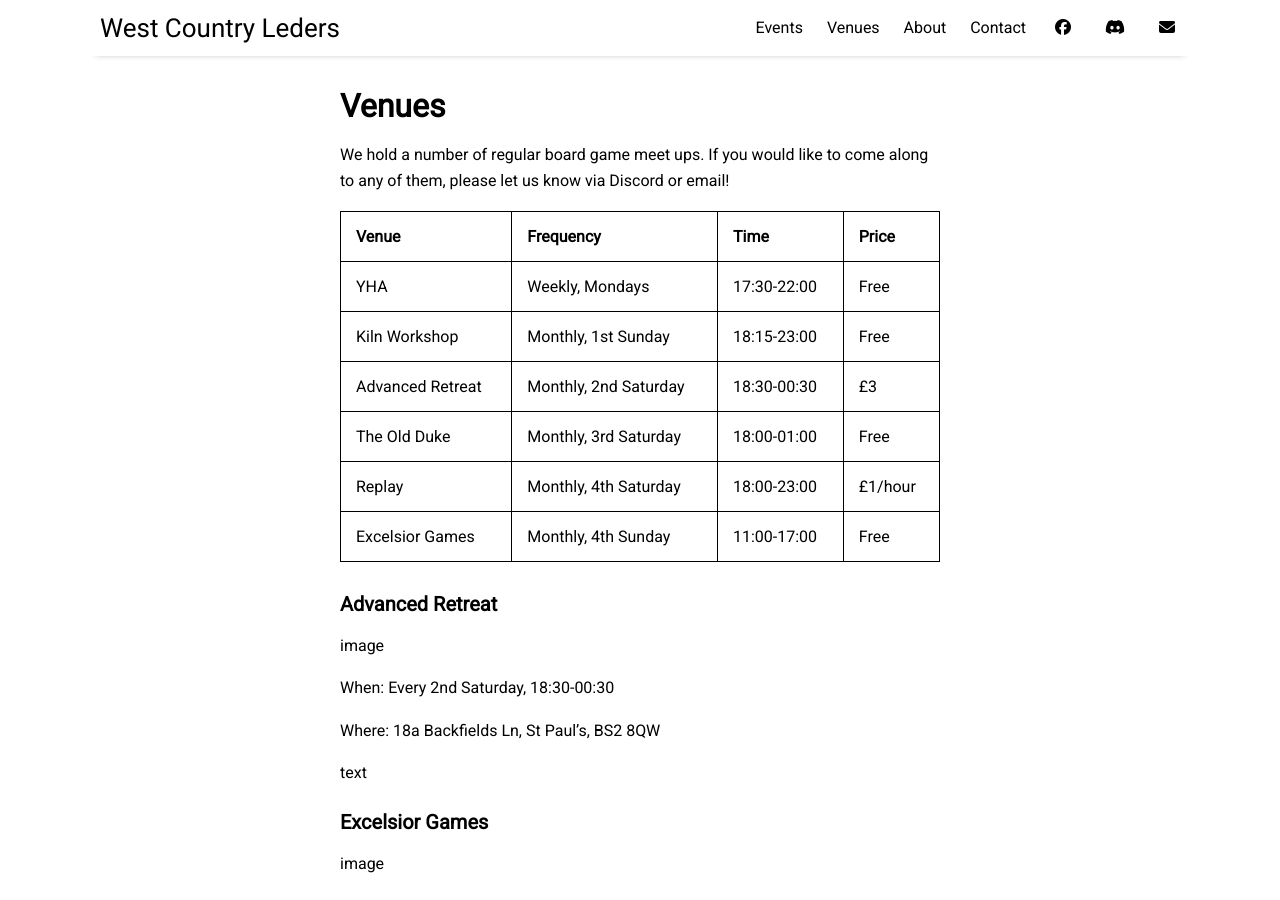
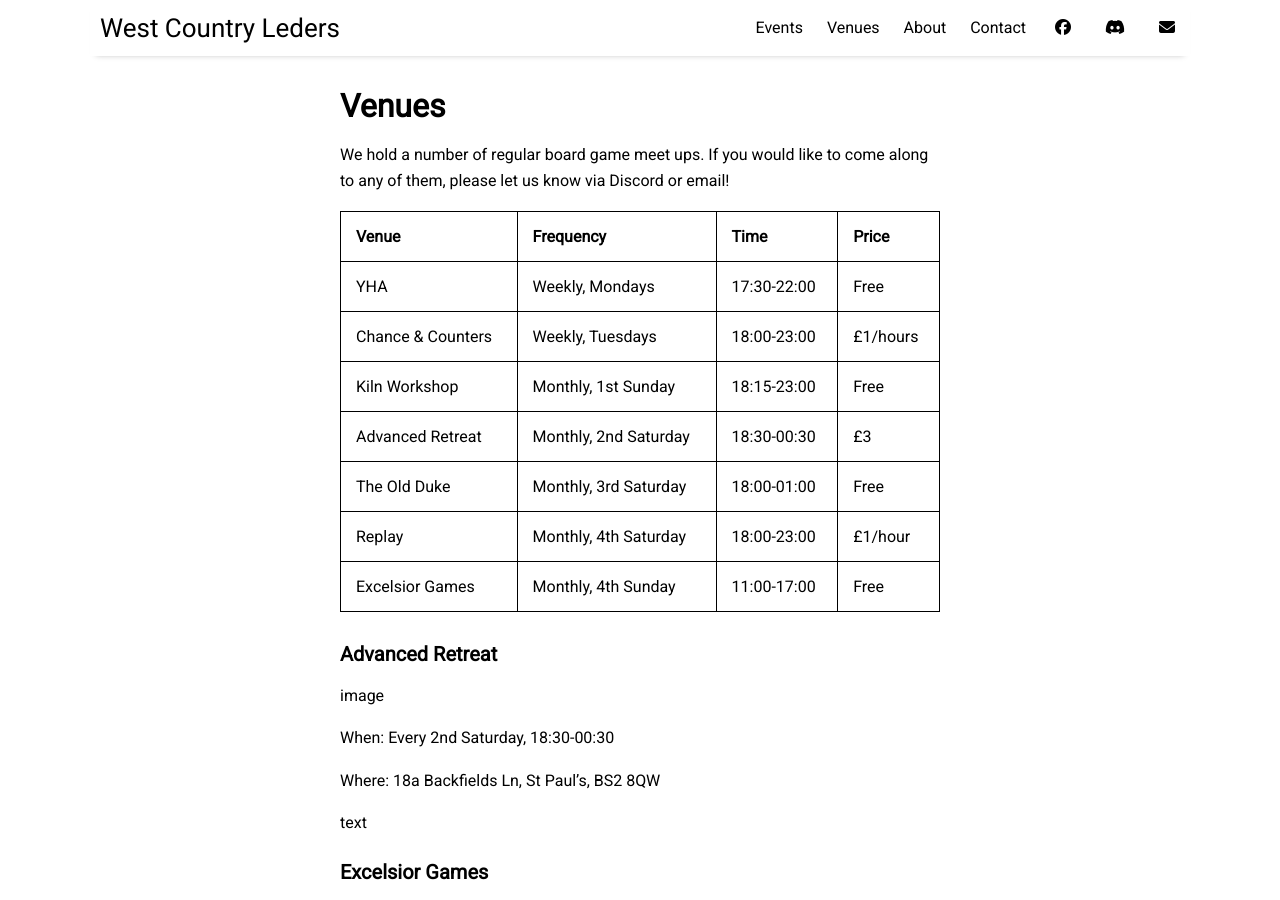
Before and after one commit to ChilledEther/west-country-leders-new, a Jekyll site: the page built from pages/venues.md, in a window 1280 px wide and 900 px high. Built offline with Jekyll 4.4.1, drawn with Linux system fonts in a browser that asks for light colours.

Commit message:
Update venues.md

```diff
--- a/pages/venues.md
+++ b/pages/venues.md
@@ -10,6 +10,7 @@
 Venue            |  Frequency              |  Time          |  Price
 ---------------  |---------------------    |----------------|--------
 YHA              |  Weekly, Mondays        |  17:30-22:00   |  Free
+Chance & Counters | Weekly, Tuesdays       |  18:00-23:00   | £1/hours
 Kiln Workshop    |  Monthly, 1st Sunday    |  18:15-23:00   | Free
 Advanced Retreat  |  Monthly, 2nd Saturday |  18:30-00:30    |£3
 The Old Duke     |   Monthly, 3rd Saturday | 18:00-01:00     | Free
```
